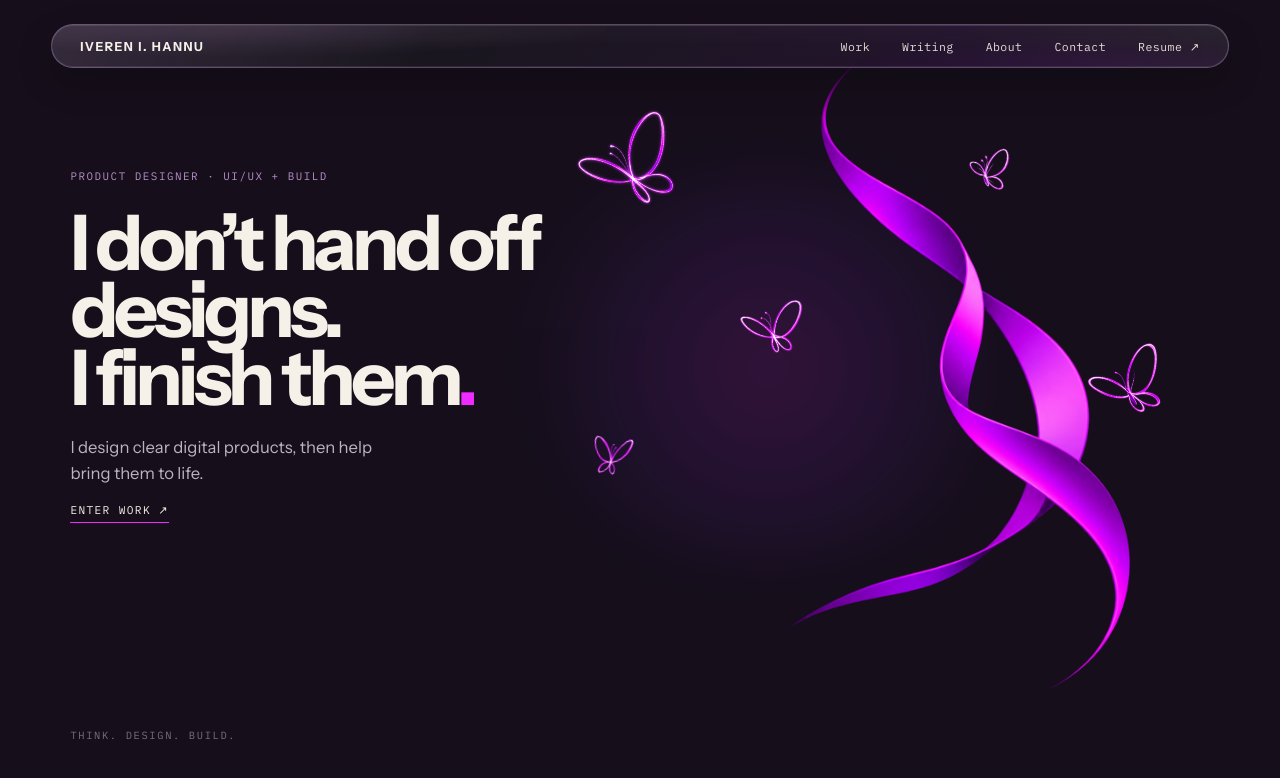
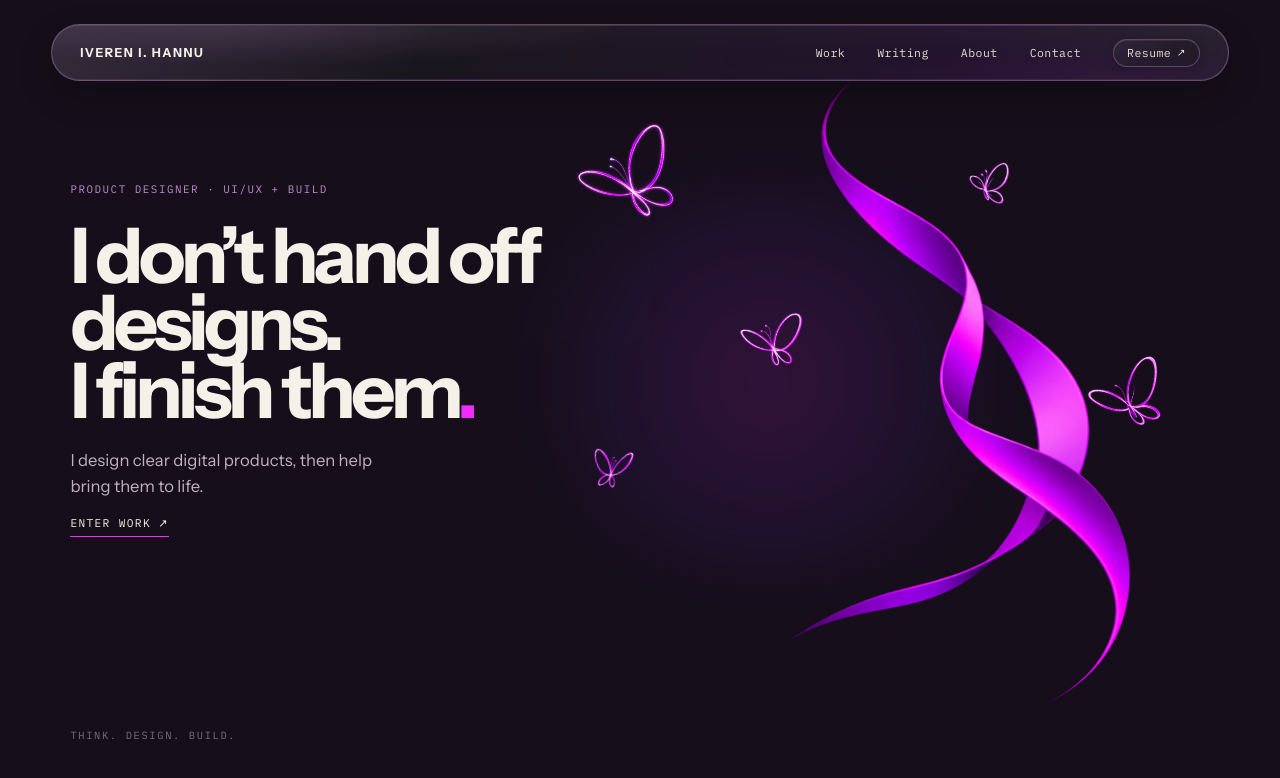
Before and after one commit to IvyHannu/iveren-hannu-portfolio, a Next.js app: page / in a window 1280 px wide. Shown: the top 778 px of the page. Built offline with nearby package versions, Linux system fonts and the light colour scheme.

Commit message:
style: make Resume link a subtle outlined CTA button in header

```diff
--- a/src/components/SiteHeader.module.css
+++ b/src/components/SiteHeader.module.css
@@ -280,6 +280,71 @@
   color: #f02bff;
 }
 
+.resumeButton {
+  display: inline-flex;
+  align-items: center;
+  gap: 0.35rem;
+  padding: 0.35rem 0.8rem;
+  border: 1px solid rgba(233, 184, 255, 0.28);
+  border-radius: 999px;
+  font-family: var(--font-mono);
+  font-size: 0.72rem;
+  font-weight: 400;
+  letter-spacing: 0.04em;
+  color: var(--color-lilac);
+  background:
+    linear-gradient(145deg, rgba(233, 184, 255, 0.07), transparent 60%),
+    rgba(29, 27, 34, 0.5);
+  backdrop-filter: blur(16px) saturate(110%);
+  -webkit-backdrop-filter: blur(16px) saturate(110%);
+  box-shadow:
+    inset 0 1px 0 rgba(245, 240, 232, 0.08),
+    0 2px 8px rgba(0, 0, 0, 0.15);
+  transition:
+    border-color 180ms ease,
+    background 180ms ease,
+    box-shadow 180ms ease,
+    color 180ms ease;
+}
+
+.resumeButton:hover {
+  border-color: var(--color-lilac);
+  color: var(--color-magenta);
+  background:
+    linear-gradient(145deg, rgba(233, 184, 255, 0.12), transparent 55%),
+    rgba(240, 43, 255, 0.06);
+  box-shadow:
+    inset 0 1px 0 rgba(245, 240, 232, 0.1),
+    0 4px 14px rgba(240, 43, 255, 0.12);
+}
+
+.resumeButton:focus-visible {
+  outline: none;
+  border-color: var(--color-magenta);
+  box-shadow:
+    0 0 0 2px var(--color-magenta),
+    0 0 0 5px rgba(240, 43, 255, 0.14),
+    inset 0 1px 0 rgba(245, 240, 232, 0.1);
+  color: var(--color-magenta);
+}
+
+.resumeButton:active {
+  background: rgba(240, 43, 255, 0.1);
+  box-shadow:
+    inset 0 1px 0 rgba(245, 240, 232, 0.08),
+    inset 0 2px 4px rgba(0, 0, 0, 0.2);
+}
+
+.resumeButton span[aria-hidden="true"] {
+  font-size: 0.65rem;
+  line-height: 1;
+  transition: transform 180ms ease;
+}
+
+.resumeButton:hover span[aria-hidden="true"] {
+  transform: translateX(2px);
+}
+
 @media (max-width: 600px) {
   .header {
     padding: 0.55rem 0.65rem 0.55rem 1.15rem;
--- a/src/components/SiteHeader.tsx
+++ b/src/components/SiteHeader.tsx
@@ -86,13 +86,14 @@ export default function SiteHeader() {
             );
           })}
           <li>
-            <Link
+            <a
               href={resumeLink.href}
               target="_blank"
               rel="noreferrer"
+              className={styles.resumeButton}
             >
               {resumeLink.label} <span aria-hidden="true">↗</span>
-            </Link>
+            </a>
           </li>
         </ul>
       </nav>
@@ -147,14 +148,15 @@ export default function SiteHeader() {
                 );
               })}
               <li>
-                <Link
+                <a
                   href={resumeLink.href}
                   target="_blank"
                   rel="noreferrer"
+                  className={styles.resumeButton}
                   onClick={() => setMenuOpen(false)}
                 >
                   {resumeLink.label} <span aria-hidden="true">↗</span>
-                </Link>
+                </a>
               </li>
             </ul>
           </div>
```
